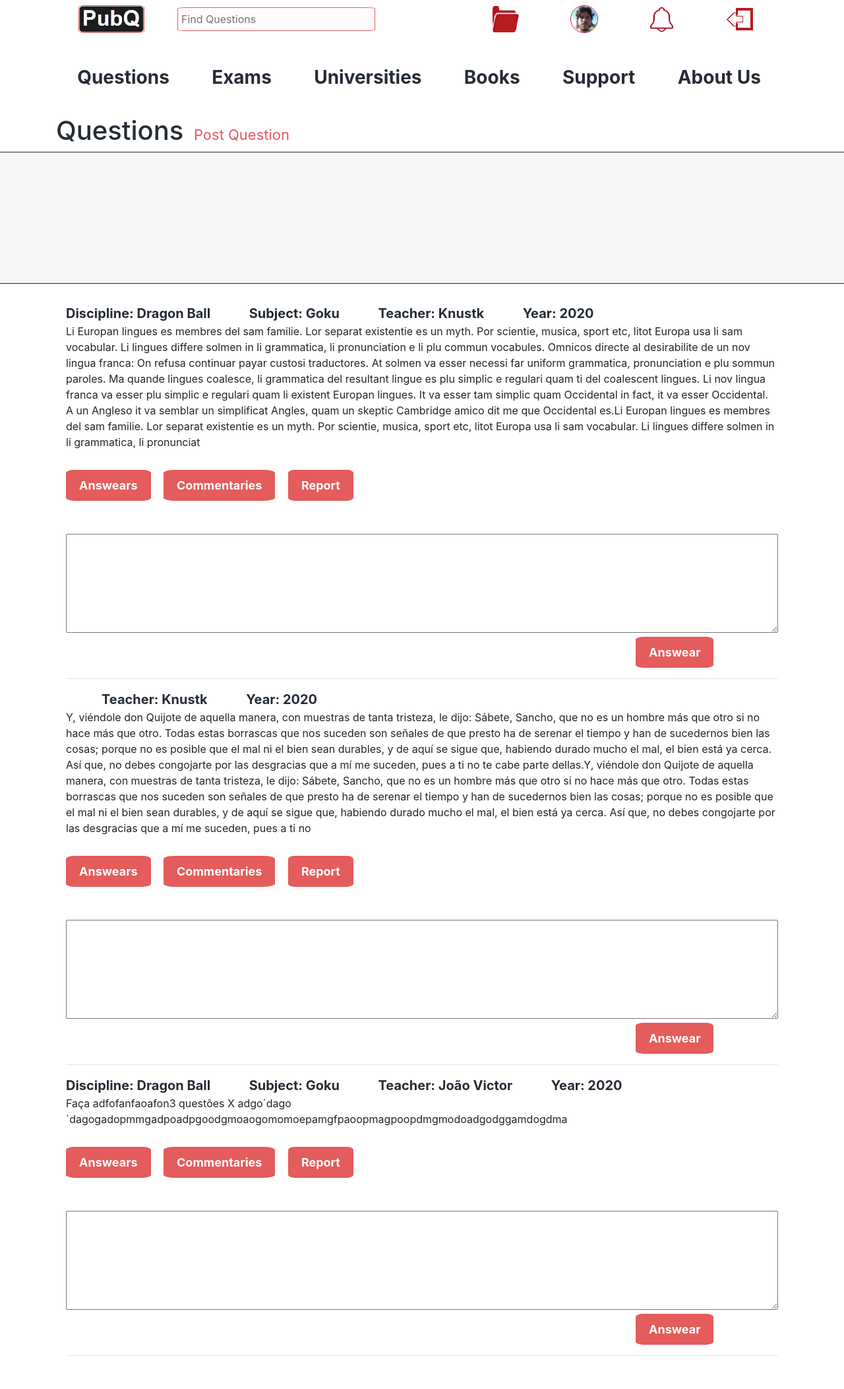
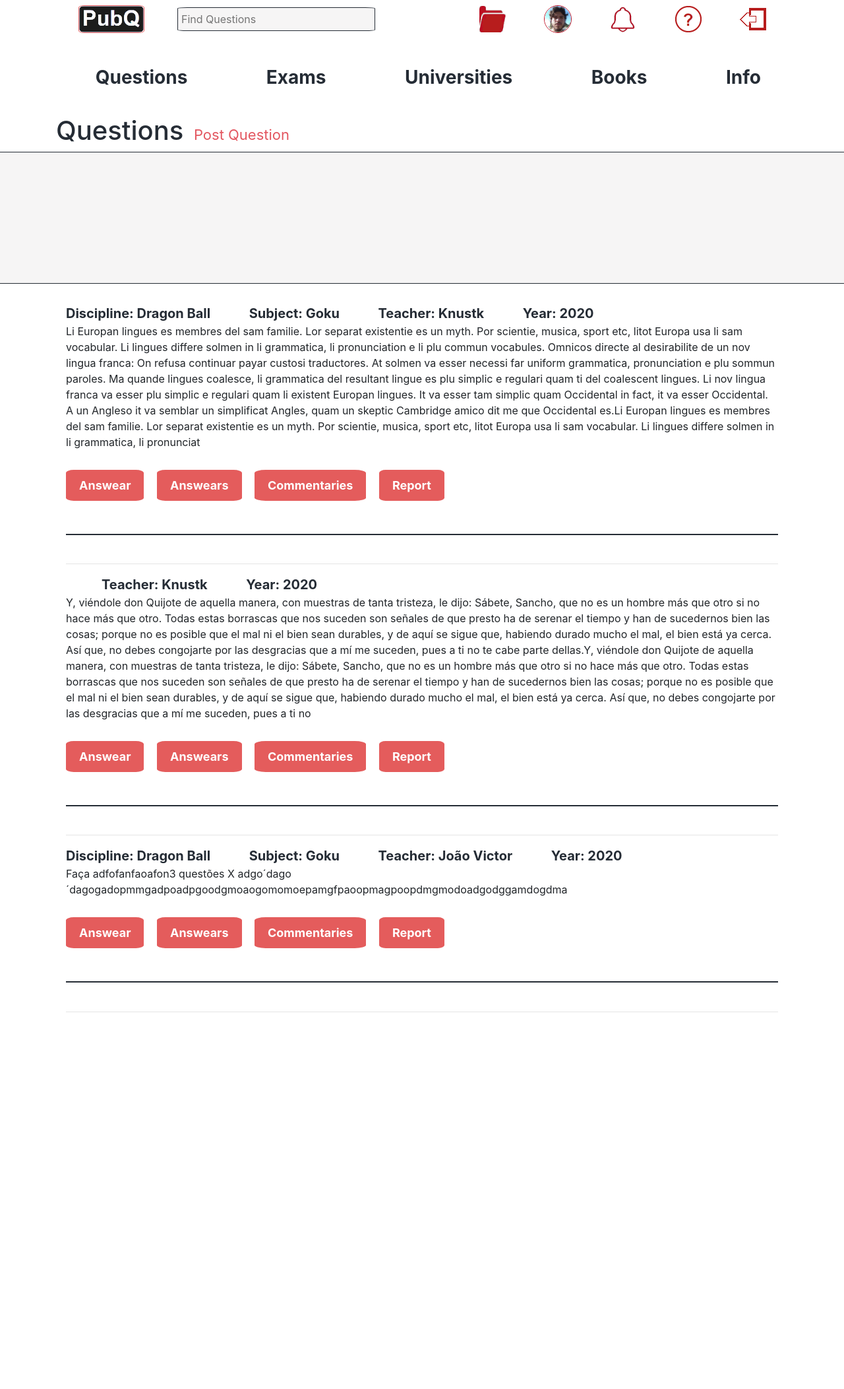
Before and after one commit to Kevingtxz/PubQ-python, a Django app: page / in a window 1280 px wide. Shown: the whole page at 66% size. After the commit the page ends 1584 px from the top, so only its background shows below. Run offline with Django 3.2, Linux system fonts and the light colour scheme; a user stored in the database is signed in; data comes from the database, SQL or seed files in the repository; some libraries are stand-ins or nearby versions.

Commit message:
Support Icon

```diff
--- a/base/templates/base/aboutus.html
+++ b/base/templates/base/info.html
@@ -2,7 +2,7 @@
 
 {% block content %}
 <div class="container">
-    <h1 style="color:#252c35; margin-right: 10px;">About Us</h1>
+    <h1 style="color:#252c35; margin-right: 10px;">Info</h1>
     <div>
         <p> information text </p>
     </div>
--- a/base/templates/base/navbar.html
+++ b/base/templates/base/navbar.html
@@ -9,7 +9,7 @@
                     </a>
                 </li>
                 <li class="nav-item" style="margin-top:0px; margin:auto; margin-left:20px;">
-                    <input style="padding:5px; border-radius: 5%; border: #e45c5c 1px ridge; width: 300px; background-color: #FFFBFC; margin-right: 100px; margin-left: 30px;" placeholder="Find Questions" />
+                    <input style="padding:5px; border-radius: 5%; border: #252c35 1px ridge; width: 300px; background-color: #f6f5f5    ; margin-right: 100px; margin-left: 30px;" placeholder="Find Questions" />
                 </li>
                 <li class="nav-item" style="margin-top:0px; margin:auto; margin-left: 25px;">
                     <a href="{% url 'myquestions' %}">
@@ -26,6 +26,11 @@
                 <li class="nav-item" style="margin-top:0px; margin:auto; margin-left: 25px;">
                     <a href="{% url 'notifications' %}">
                         <img src="{% static 'images/notification_k.png' %}">
+                    </a>
+                </li>
+                <li class="nav-item" style="margin-top:0px; margin:auto; margin-left: 25px;">
+                    <a href="{% url 'support' %}">
+                        <img src="{% static 'images/info.png' %}">
                     </a>
                 </li>
                 <li class="nav-item" style="margin-top:0px; margin:auto; margin-left: 25px;">
@@ -51,11 +56,8 @@
                 <li class="nav-item" style="margin:auto;">
                     <a class="nav-link" style="border-radius: 10%; color:#252c35; padding:15px; padding-left:30px; padding-right:30px;  font-size: 28px; color:#252c35; font-weight: bold;" href="{% url 'books' %}">Books</a>
                 </li>
-                <li class="nav-item" style="margin:auto;">
-                    <a class="nav-link" style="border-radius: 10%; color:#252c35; padding:15px; padding-left:30px; padding-right:30px;  font-size: 28px; color:#252c35; font-weight: bold;" href="{% url 'support' %}"">Support</a>
-                </li>
                 <li class="nav-item" style="margin:auto; margin-right: 10px;">
-                    <a class="nav-link" style="border-radius: 10%; color:#252c35; padding:15px; padding-left:30px; padding-right:30px;  font-size: 28px; color:#252c35; font-weight: bold;" href="{% url 'aboutus' %}"">About Us</a>
+                    <a class="nav-link" style="border-radius: 10%; color:#252c35; padding:15px; padding-left:30px; padding-right:30px;  font-size: 28px; color:#252c35; font-weight: bold;" href="{% url 'info' %}">Info</a>
                 </li>
             </ul>
         </nav>
--- a/base/templates/base/question_display.html
+++ b/base/templates/base/question_display.html
@@ -38,12 +38,14 @@
             <p style="margin-bottom:30px;">{{question.text}}</p>
         </div>
         <div>
+            <button style="padding:10px; padding-right:20px; padding-left:20px; background-color: #e45c5c; color: white; border-radius: 10%; border: none; margin-right: 15px; font-weight: bold; font-size: 18px;" type="submit">Answear</button>
             <button id="answears" style="padding:10px; padding-right:20px; padding-left:20px; background-color: #e45c5c; color: white; border-radius: 10%; border:none; margin-right: 15px; font-weight: bold; font-size: 18px;"  onclick="Show">Answears</button>
             <button style="padding:10px; padding-right:20px; padding-left:20px; background-color: #e45c5c; color: white; border-radius: 10%; border: none; margin-right: 15px; font-weight: bold; font-size: 18px;">Commentaries</button>
             <a href="postreport"><button style="padding:10px; padding-right:20px; padding-left:20px; background-color: #e45c5c; color: white; border-radius: 10%; border: none; font-weight: bold; font-size: 18px;">Report</button></a>
         </div>
     </div>
-    <div>
+    <div style="border:#252c35 1px ridge; width: 100%; margin-bottom: 4%;">
+        <div class="hidden">
             <textarea style="width:100%; height: 150px;"></textarea>
             <div style="margin-left: 80%; width: 20%;">
                 <button style="padding:10px; padding-right:20px; padding-left:20px; background-color: #e45c5c; color: white; border-radius: 10%; border: none; margin-right: 15px; font-weight: bold; font-size: 18px;" type="submit">Answear</button>
@@ -61,5 +63,6 @@
             {% include 'base/answears.html' %}
         </div>
         {% endfor %}
+    </div>
     <hr>
 </div>
--- a/base/urls.py
+++ b/base/urls.py
@@ -18,7 +18,7 @@ urlpatterns = [
     path("notifications/", views.notifications, name="notifications"),
     path("account_settings", views.account_settings, name="account_settings"),
     path("support/", views.support, name="support"),
-    path("aboutus/", views.aboutus, name="aboutus"),
+    path("info/", views.info, name="info"),
     path("postreport/", views.postreport, name="postreport"),
     path("myquestions/", views.myquestions, name="myquestions"),
     path("myexams/", views.myexams, name="myexams"),
--- a/base/views.py
+++ b/base/views.py
@@ -253,8 +253,8 @@ def support(request):
     return render(request, "base/support.html")
 
 
-def aboutus(request):
-    return render(request, "base/aboutus.html")
+def info(request):
+    return render(request, "base/info.html")
 
 
 # Um professor posta uma prova e ganha créditos
```
Also changed, not shown: static/images/info.png (added), static/images/lx10 - Copy.png (deleted). Lines whose indentation alone changed are shown as unchanged.
